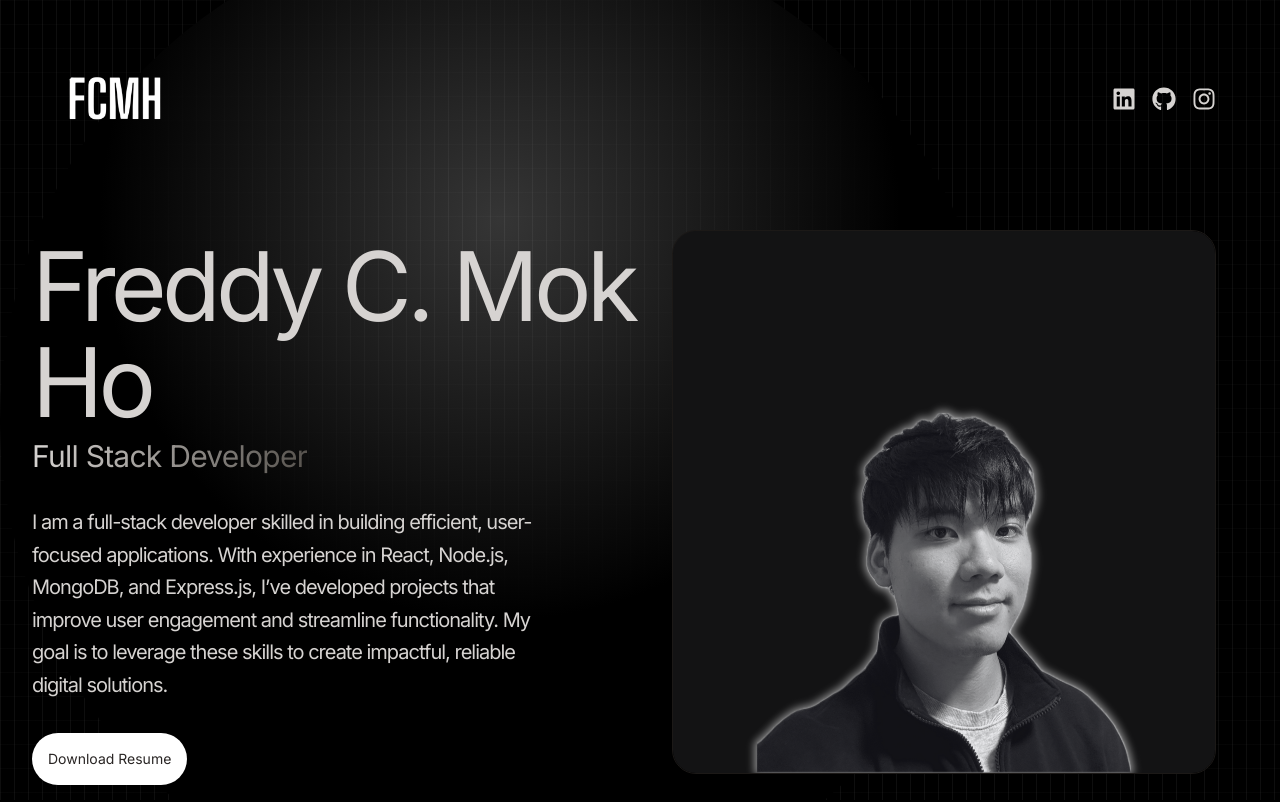
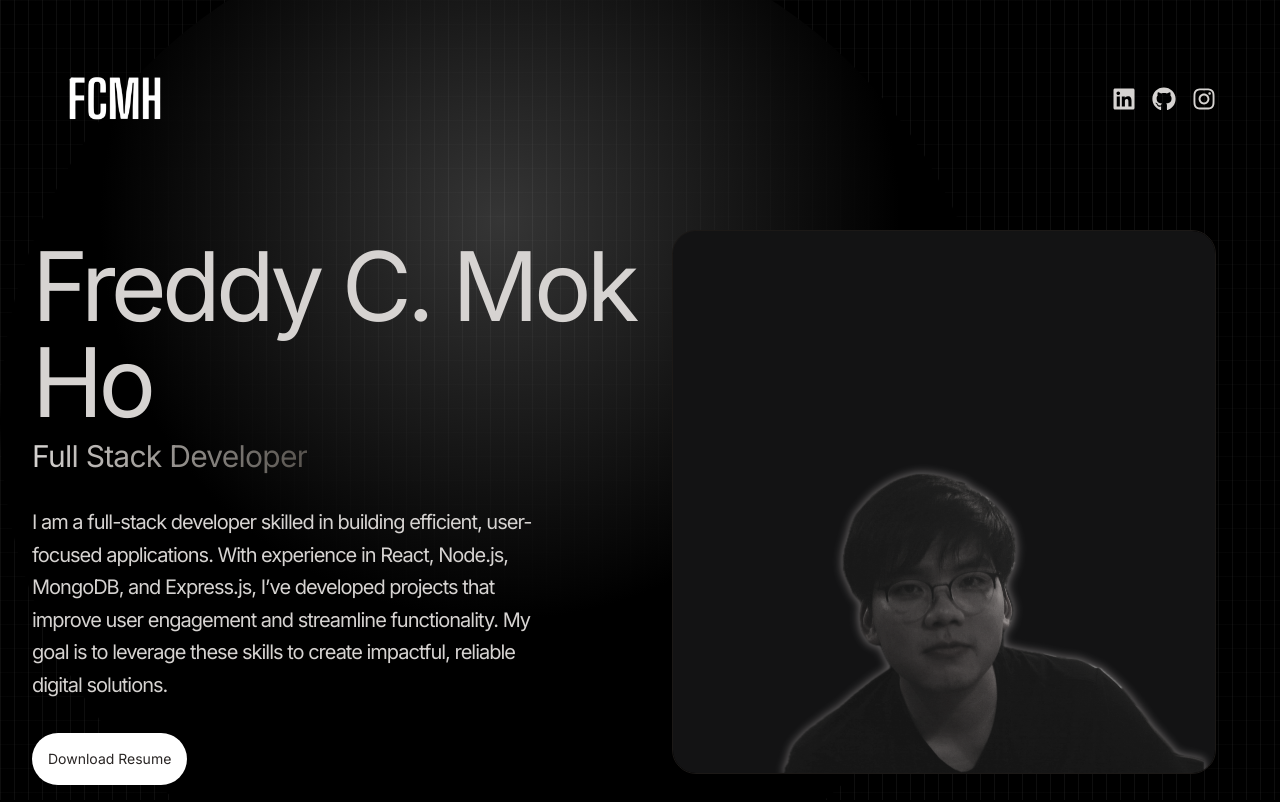
Before and after one commit to freddycmh/freddy-cmh, a React (Vite) app: page / in a window 1280 px wide. Shown: the top 802 px of the page. Built offline with nearby package versions, Linux system fonts and the light colour scheme; a web font is replaced by a local one.

Commit message:
updated profile pic

```diff
--- a/src/components/Hero.jsx
+++ b/src/components/Hero.jsx
@@ -1,6 +1,9 @@
 import React from "react";
 import profilePic from "../assets/fcmhProfile.png";
-import profilePic1 from "../assets/raviKumarProfile.webp";
+import profilePic2 from "../assets/fcmhProfile2.png";
+import profilePic3 from "../assets/fcmhProfile3.png";
+
+import profilePic4 from "../assets/raviKumarProfile.webp";
 
 import resume from "../assets/resume.pdf";
 import { HERO_CONTENT } from "../constants";
@@ -40,7 +43,7 @@ const Hero = () => {
         <div className="w-full lg:w-1/2 ">
           <div className="flex justify-center lg:justify-start lg:p-8">
             <motion.img
-              src={profilePic}
+              src={profilePic3}
               alt="Freddy C. Mok Ho"
               className="border border-stone-900 rounded-3xl"
               width={650}
```
Also changed, not shown: src/assets/fcmhProfile2.png (added), src/assets/fcmhProfile3.png (added).
